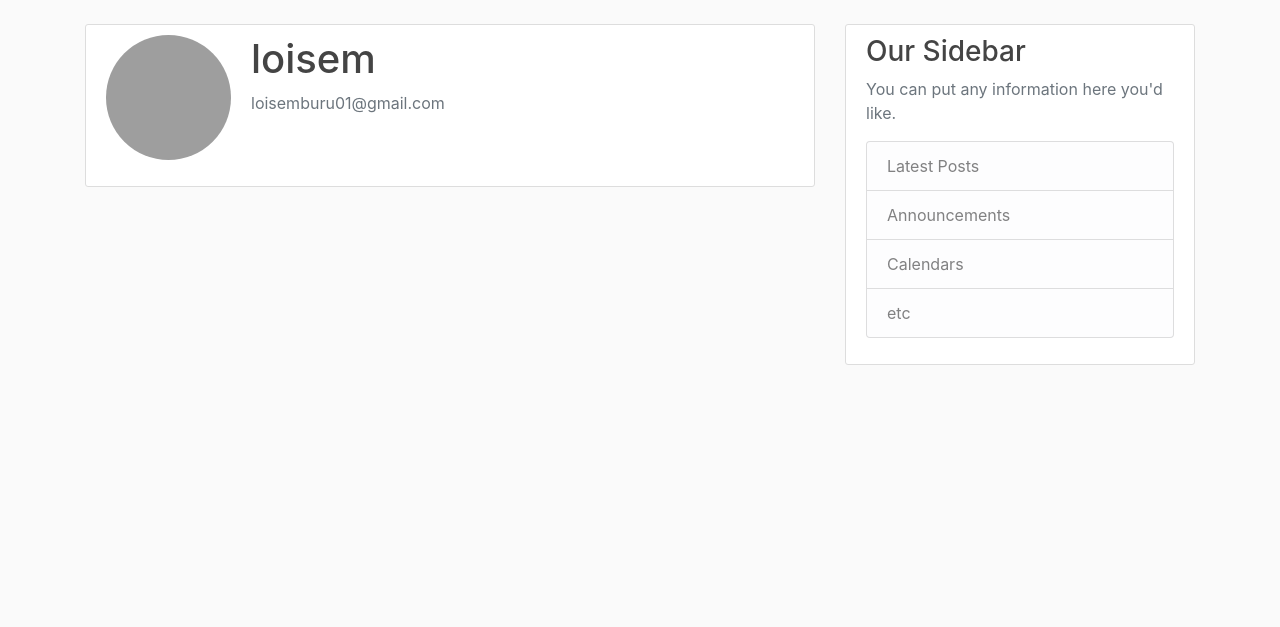
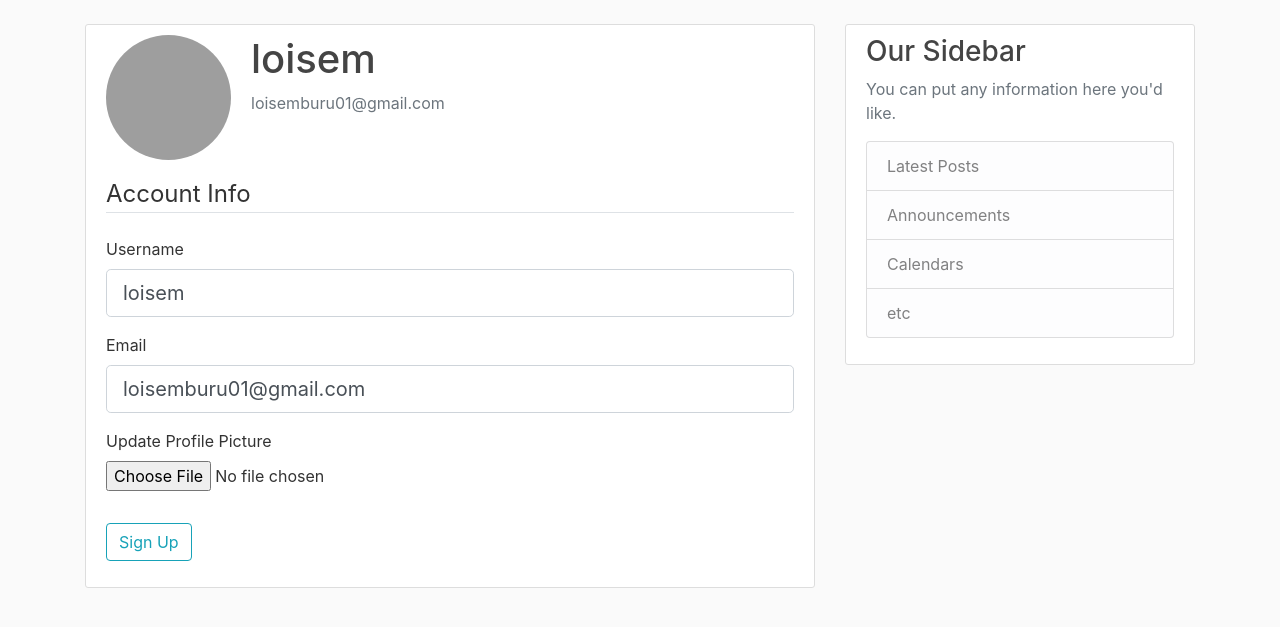
Before and after one commit to loisemuthoni/pitch, a Flask app: page /account in a window 1280 px wide. Shown: the part 56-683 px from the top of the page. Run offline with Flask 2, Linux system fonts and the light colour scheme; a user stored in the database is signed in; parts of the project's set-up code (start-up, migrations or seed data) failed here and were passed over; some libraries are stand-ins or nearby versions; grey boxes are pictures that could not be loaded.

Commit message:
created a profile pic

```diff
--- a/flaskblog/forms.py
+++ b/flaskblog/forms.py
@@ -1,4 +1,5 @@
 from flask_wtf import FlaskForm
+from flask_wtf.file import FileField, FileAllowed
 from flask_login import current_user
 from wtforms import StringField, PasswordField, SubmitField, BooleanField
 from wtforms.validators import DataRequired, Length, Email, EqualTo, ValidationError
@@ -12,14 +13,16 @@ class RegistrationForm(FlaskForm):
     submit = SubmitField('Sign Up')
 
     def validate_username(self, username):
-        user = User.query.filter_by(username=username.data).first()
-        if user:
-            raise ValidationError('That username is taken. Please choose another one ')
+        if username.data != current_user.username:
+            user = User.query.filter_by(username=username.data).first()
+            if user:
+                raise ValidationError('That username is taken. Please choose another one ')
 
     def validate_username(self, email):
-        user = User.query.filter_by(email=email.data).first()
-        if user:
-            raise ValidationError('That email is taken. Please choose another one ')
+           if email.data != current_user.email:
+                 user = User.query.filter_by(email=email.data).first()
+                 if user:
+                    raise ValidationError('That email is taken. Please choose another one ')
 
 class LoginForm(FlaskForm):
     email = StringField('Email', validators=[DataRequired(), Email()])
@@ -27,9 +30,10 @@ class LoginForm(FlaskForm):
     remember = BooleanField('Remember Me')
     submit = SubmitField('Update')
 
-    class UpdateAccountForm(FlaskForm):
+class UpdateAccountForm(FlaskForm):
     username = StringField('Username', validators=[DataRequired(), Length(min=2, max=20)])
     email = StringField('Email', validators=[DataRequired(), Email()])
+    picture = FileField('Update Profile Picture', validators=[FileAllowed(['jpg','png'])])
     submit = SubmitField('Sign Up')
 
     def validate_username(self, username):
--- a/flaskblog/routes.py
+++ b/flaskblog/routes.py
@@ -1,6 +1,8 @@
+import os
+import secrets
 from flask import render_template, url_for, flash, redirect, request
 from flaskblog import app, db, bcrypt
-from flaskblog.forms import RegistrationForm, LoginForm
+from flaskblog.forms import RegistrationForm, LoginForm, UpdateAccountForm
 from flaskblog.models import User, Post
 from flask_login import  login_user,current_user, logout_user, login_required
 
@@ -62,8 +64,30 @@ def logout():
     logout_user()
     return redirect(url_for('home'))
 
-@app.route("/account")
+def save_picture(form_picture):
+    random_hex = secrects.token_hex(8)
+    _, f_name, f_ext = os.path.splitext(form_picture.filename)
+    picture_fn = random_hex + f_ext
+    picture_path = os.path.join(app.root_path, 'static/profile_pics', picture_fn)
+    form_picture.save(picture_path)
+
+    return picture_fn
+
+@app.route("/account", methods=['GET', 'POST'])
 @login_required
 def account():
+    form = UpdateAccountForm()
+    if form.validate_on_submit():
+        if form.picture.data:
+           picture_file = save_picture(form.picture.data)
+           current_user.image_file = picture_file
+        current_user.username = form.username.data
+        current_user.email = form.email.data
+        db.session.commit()
+        flash('your account hass been updated!', 'success')
+        return redirect(url_for('account'))
+    elif request.method == 'GET':
+        form.username.data = current_user.username
+        form.email.data = current_user.email
     image_file = url_for('static', filename='profile_pics/' + current_user.image_file)
-    return render_template('account.html', title='Account', image_file=image_file)
+    return render_template('account.html', title='Account', image_file=image_file, form=form)
--- a/flaskblog/templates/account.html
+++ b/flaskblog/templates/account.html
@@ -8,6 +8,50 @@
             <p class="text-secondary">{{ current_user.email }}</p>
           </div>
         </div>
-        <!-- FORM HERE -->
-      </div>
+                 <form method="POST" action="" enctype="multipart/form-data">
+                    {{ form.hidden_tag() }}
+                   <fieldset class="form-group">
+                       <legend class="border-bottom mb-4">Account Info</legend>
+                       <div class="form-group">
+                       {{ form.username.label(class="form-control-label")}}
+
+                       {% if form.username.errors %}
+                           {{ form.username(class="form-control form-control-lg is-invalid")}}
+                            <div class="invalid-feedback">
+                                {% for error in form.username.errors %}
+                                   <span>{{ error }}</span>
+                                {% endfor %}
+                            </div>
+                       {% else %}
+                           {{ form.username(class="form-control form-control-lg")}}
+                       {% endif %}
+                               </div>
+                       <div class="form-group">
+                               {{ form.email.label(class="form-control-label")}}
+                               {% if form.email.errors %}
+                           {{ form.email(class="form-control form-control-lg is-invalid")}}
+                            <div class="invalid-feedback">
+                                {% for error in form.email.errors %}
+                                   <span>{{ error }}</span>
+                                {% endfor %}
+                            </div>
+                       {% else %}
+                           {{ form.email(class="form-control form-control-lg")}}
+                       {% endif %}
+                               </div>
+                               <div class="form-group">
+                                    {{ form.picture.label() }}
+                                    {{ form.picture(class="form-control-file") }}
+                                    {% if form.picture.errors %}
+                                        {% for error in form.picture.errors %}
+                                            <span class="text-danger">{{ error }}</span><br>
+                                        {% endfor %}
+                                    {% endif %}
+                               </div>
+                   </fieldset>
+                   <div class="form-group">
+                       {{ form.submit(class="btn btn-outline-info")}}
+                   </div>
+                 </form>
+              </div>
 {% endblock content %}
```
